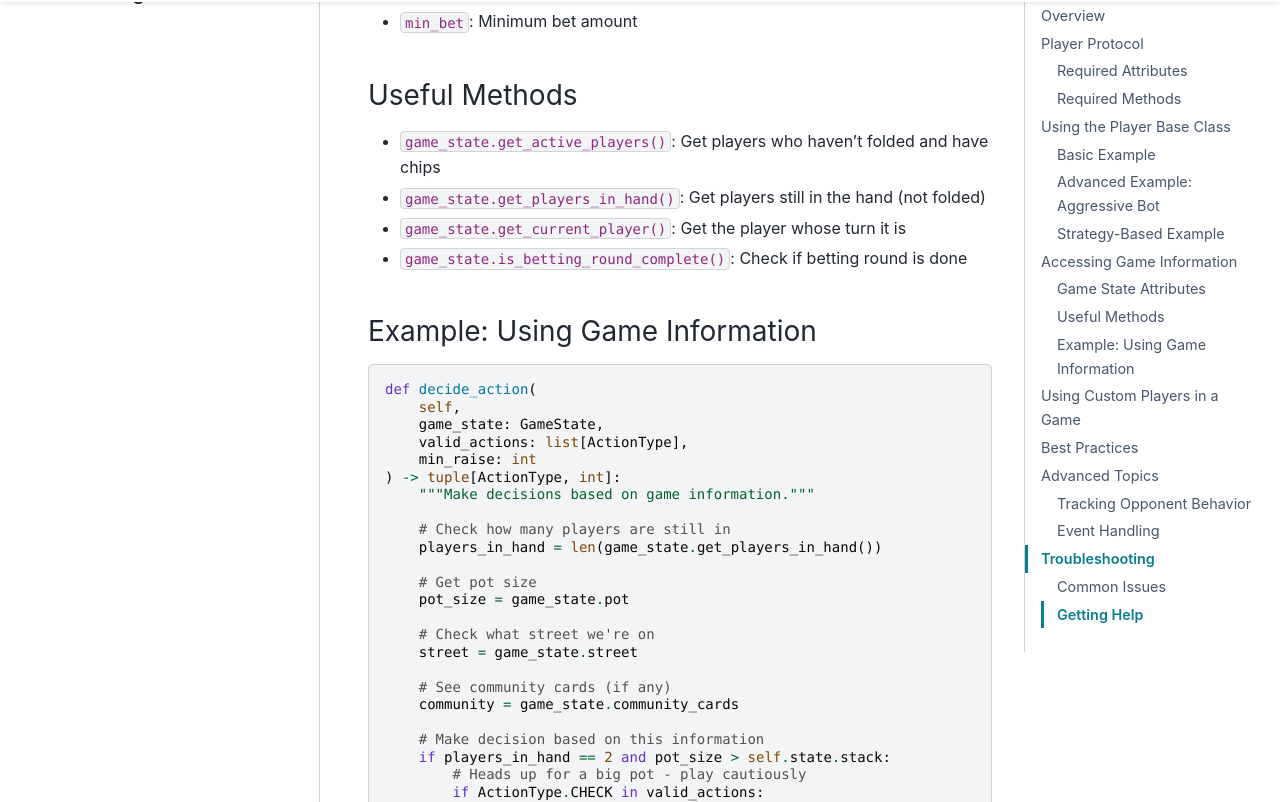
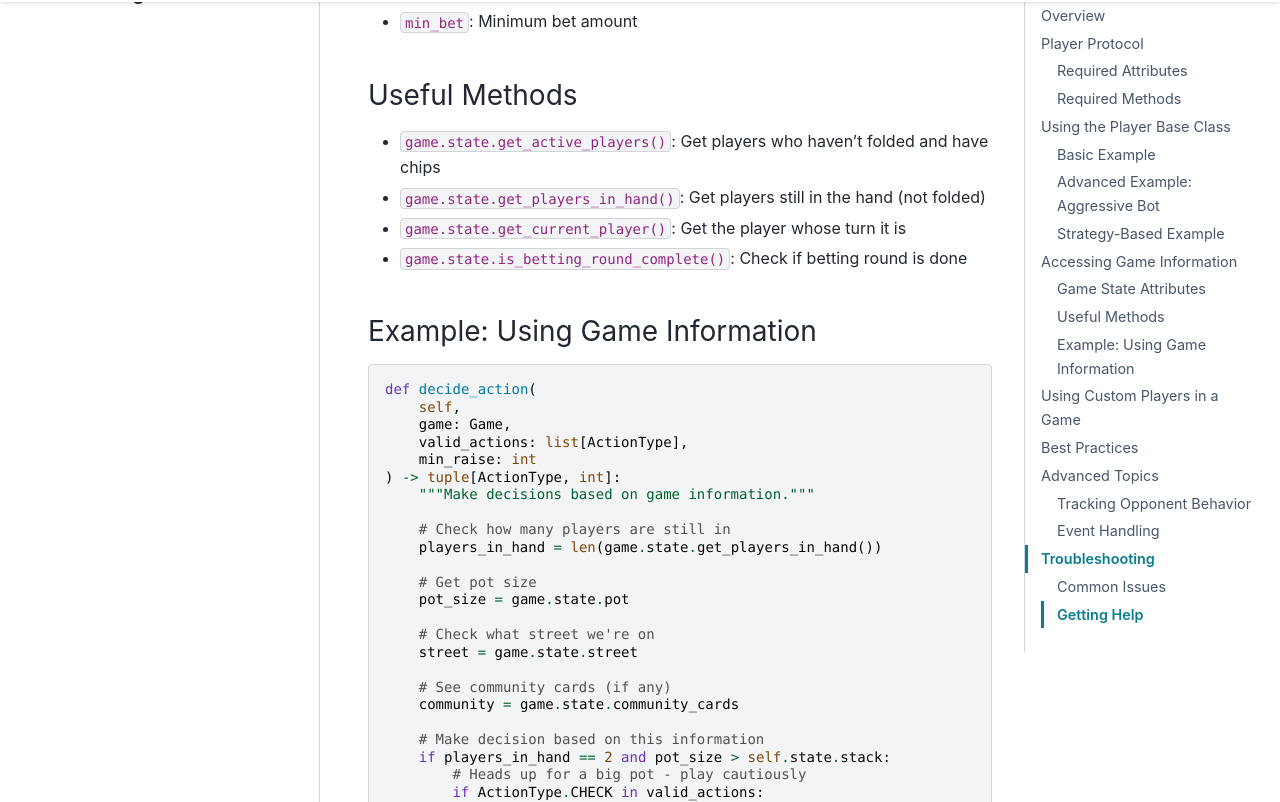
Before and after one commit to BALOGHBence/maverick, a Sphinx documentation site: the page built from docs/source/custom_players.rst, in a window 1280 px wide and 1400 px high, scrolled down 5195 px. Shown: the part 126-928 px from the top of the window. Built offline with Sphinx 7.4.7 and the PyData theme 0.15.4, drawn with Linux system fonts in a browser that asks for light colours; some of the changed text lies outside the part shown.

Commit message:
Update notebooks and documentation to use Game instead of GameState
Co-authored-by: BALOGHBence <25981557+BALOGHBence@users.noreply.github.com>

```diff
--- a/docs/source/custom_players.rst
+++ b/docs/source/custom_players.rst
@@ -44,7 +44,7 @@ The most important method you must implement is:
 
     def decide_action(
         self,
-        game_state: GameState,
+        game: Game,
         valid_actions: list[ActionType],
         min_raise: int
     ) -> tuple[ActionType, int]:
@@ -82,7 +82,7 @@ Here's a simple example of a custom player that always calls or checks:
 
         def decide_action(
             self,
-            game_state: GameState,
+            game: Game,
             valid_actions: list[ActionType],
             min_raise: int
         ) -> tuple[ActionType, int]:
@@ -90,7 +90,7 @@ Here's a simple example of a custom player that always calls or checks:
             if ActionType.CHECK in valid_actions:
                 return (ActionType.CHECK, 0)
             elif ActionType.CALL in valid_actions:
-                call_amount = game_state.current_bet - self.state.current_bet
+                call_amount = game.state.current_bet - self.state.current_bet
                 return (ActionType.CALL, call_amount)
             else:
                 return (ActionType.FOLD, 0)
@@ -114,7 +114,7 @@ Here's a more sophisticated player that plays aggressively:
 
         def decide_action(
             self,
-            game_state: GameState,
+            game: Game,
             valid_actions: list[ActionType],
             min_raise: int
         ) -> tuple[ActionType, int]:
@@ -126,7 +126,7 @@ Here's a more sophisticated player that plays aggressively:
                     # Raise between min_raise and 3x current bet
                     raise_amount = random.randint(
                         min_raise,
-                        min(game_state.current_bet * 3, self.state.stack)
+                        min(game.state.current_bet * 3, self.state.stack)
                     )
                     return (ActionType.RAISE, raise_amount)
 
@@ -134,14 +134,14 @@ Here's a more sophisticated player that plays aggressively:
             if ActionType.BET in valid_actions:
                 if random.random() < self.aggression_factor:
                     bet_amount = random.randint(
-                        game_state.min_bet,
-                        min(game_state.big_blind * 3, self.state.stack)
+                        game.state.min_bet,
+                        min(game.state.big_blind * 3, self.state.stack)
                     )
                     return (ActionType.BET, bet_amount)
 
             # Otherwise call or check
             if ActionType.CALL in valid_actions:
-                call_amount = game_state.current_bet - self.state.current_bet
+                call_amount = game.state.current_bet - self.state.current_bet
                 return (ActionType.CALL, call_amount)
 
             if ActionType.CHECK in valid_actions:
@@ -164,7 +164,7 @@ Here's an example that uses hand strength to make decisions:
 
         def decide_action(
             self,
-            game_state: GameState,
+            game: Game,
             valid_actions: list[ActionType],
             min_raise: int
         ) -> tuple[ActionType, int]:
@@ -179,10 +179,10 @@ Here's an example that uses hand strength to make decisions:
                     raise_amount = min_raise * 2
                     return (ActionType.RAISE, raise_amount)
                 elif ActionType.BET in valid_actions:
-                    bet_amount = game_state.big_blind * 3
+                    bet_amount = game.state.big_blind * 3
                     return (ActionType.BET, bet_amount)
                 elif ActionType.CALL in valid_actions:
-                    call_amount = game_state.current_bet - self.state.current_bet
+                    call_amount = game.state.current_bet - self.state.current_bet
                     return (ActionType.CALL, call_amount)
                 elif ActionType.CHECK in valid_actions:
                     return (ActionType.CHECK, 0)
@@ -193,8 +193,8 @@ Here's an example that uses hand strength to make decisions:
                     return (ActionType.CHECK, 0)
                 elif ActionType.CALL in valid_actions:
                     # Only call if bet is reasonable
-                    call_amount = game_state.current_bet - self.state.current_bet
-                    if call_amount <= game_state.big_blind * 2:
+                    call_amount = game.state.current_bet - self.state.current_bet
+                    if call_amount <= game.state.big_blind * 2:
                         return (ActionType.CALL, call_amount)
 
             # Weak hand - fold
@@ -202,7 +202,7 @@ Here's an example that uses hand strength to make decisions:
                 return (ActionType.CHECK, 0)
             return (ActionType.FOLD, 0)
 
-        def _evaluate_hand_strength(self, game_state: GameState) -> float:
+        def _evaluate_hand_strength(self, game: Game) -> float:
             """
             Evaluate hand strength on a scale from 0.0 to 1.0.
 
@@ -257,10 +257,10 @@ Game State Attributes
 Useful Methods
 ~~~~~~~~~~~~~~
 
-* ``game_state.get_active_players()``: Get players who haven't folded and have chips
-* ``game_state.get_players_in_hand()``: Get players still in the hand (not folded)
-* ``game_state.get_current_player()``: Get the player whose turn it is
-* ``game_state.is_betting_round_complete()``: Check if betting round is done
+* ``game.state.get_active_players()``: Get players who haven't folded and have chips
+* ``game.state.get_players_in_hand()``: Get players still in the hand (not folded)
+* ``game.state.get_current_player()``: Get the player whose turn it is
+* ``game.state.is_betting_round_complete()``: Check if betting round is done
 
 Example: Using Game Information
 ~~~~~~~~~~~~~~~~~~~~~~~~~~~~~~~~
@@ -269,23 +269,23 @@ Example: Using Game Information
 
     def decide_action(
         self,
-        game_state: GameState,
+        game: Game,
         valid_actions: list[ActionType],
         min_raise: int
     ) -> tuple[ActionType, int]:
         """Make decisions based on game information."""
 
         # Check how many players are still in
-        players_in_hand = len(game_state.get_players_in_hand())
+        players_in_hand = len(game.state.get_players_in_hand())
 
         # Get pot size
-        pot_size = game_state.pot
+        pot_size = game.state.pot
 
         # Check what street we're on
-        street = game_state.street
+        street = game.state.street
 
         # See community cards (if any)
-        community = game_state.community_cards
+        community = game.state.community_cards
 
         # Make decision based on this information
         if players_in_hand == 2 and pot_size > self.state.stack:
@@ -398,7 +398,7 @@ You can maintain internal state to track opponent patterns:
 
         def decide_action(
             self,
-            game_state: GameState,
+            game: Game,
             valid_actions: list[ActionType],
             min_raise: int
         ) -> tuple[ActionType, int]:
@@ -429,7 +429,7 @@ You can listen to game events to gather information:
 
         def decide_action(
             self,
-            game_state: GameState,
+            game: Game,
             valid_actions: list[ActionType],
             min_raise: int
         ) -> tuple[ActionType, int]:
```
Also changed, not shown: other parts of docs/source/custom_players.rst (+1 -1 lines), docs/source/complete_example.rst (+15 -15 lines), 3 other files.
